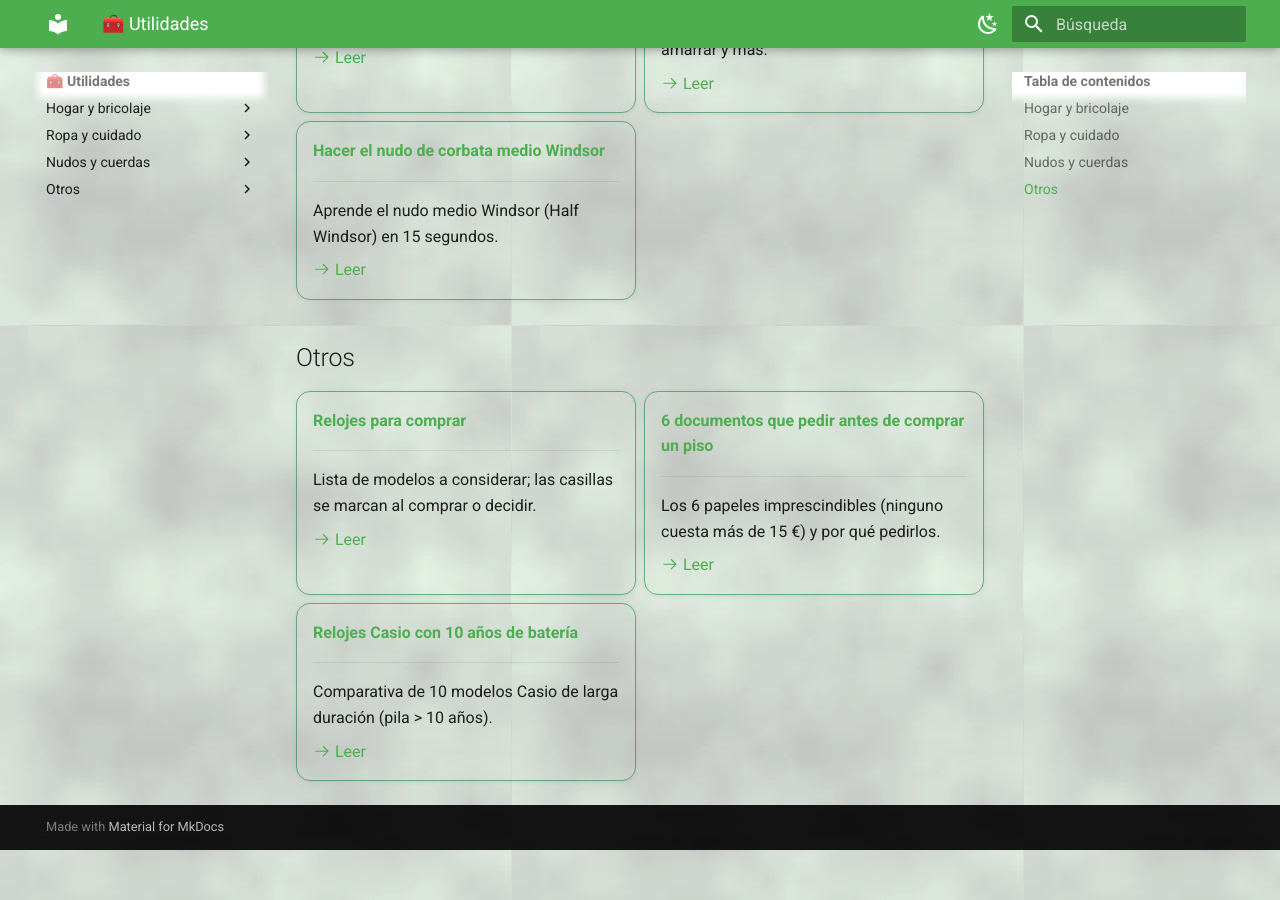
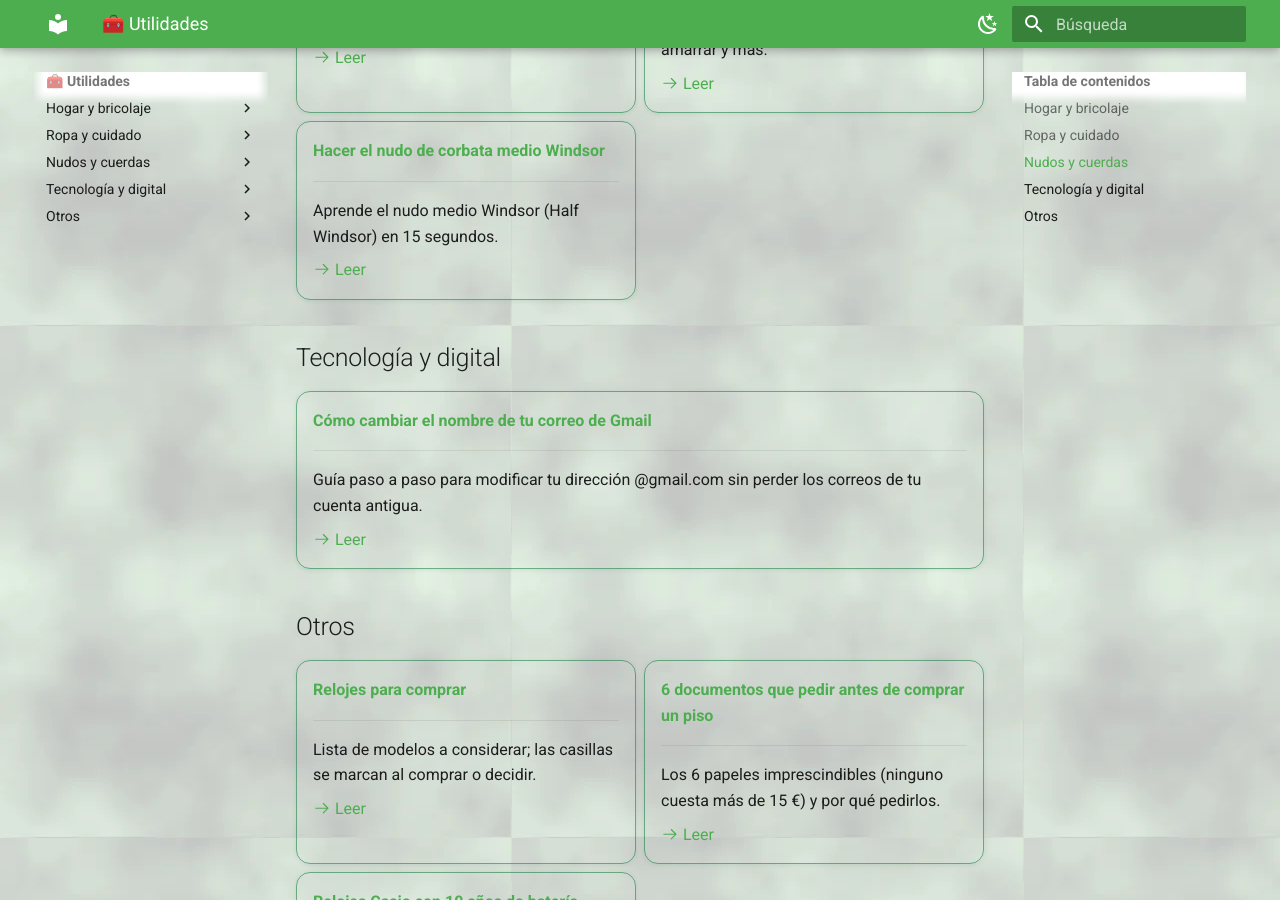
Before and after one commit to mosqueteroweb/Salud, an MkDocs documentation site: the page built from docs/utilidades/index.md, in a window 1280 px wide and 900 px high, scrolled down 2746 px. Built offline with MkDocs 1.6.1 and Material for MkDocs 9.7.7, drawn with Linux system fonts in a browser that asks for light colours.

Commit message:
docs(utilidades): anadir articulo y video de como cambiar el nombre de correo de gmail

```diff
--- a/docs/utilidades/index.md
+++ b/docs/utilidades/index.md
@@ -196,6 +196,20 @@ Herramientas, trucos y recursos prácticos que facilitan las tareas del día a d
 
 </div>
 
+## Tecnología y digital
+
+<div class="grid cards" markdown>
+
+- [__Cómo cambiar el nombre de tu correo de Gmail__](como-cambiar-nombre-correo-gmail.md)
+
+    ---
+
+    Guía paso a paso para modificar tu dirección @gmail.com sin perder los correos de tu cuenta antigua.
+
+    [:octicons-arrow-right-24: Leer](como-cambiar-nombre-correo-gmail.md)
+
+</div>
+
 ## Otros
 
 <div class="grid cards" markdown>
```
Also changed, not shown: docs/utilidades/como-cambiar-nombre-correo-gmail.md (added, +45 -0 lines), docs/utilidades/.pages, 1 other file.
